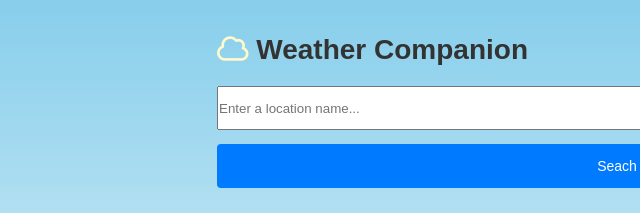
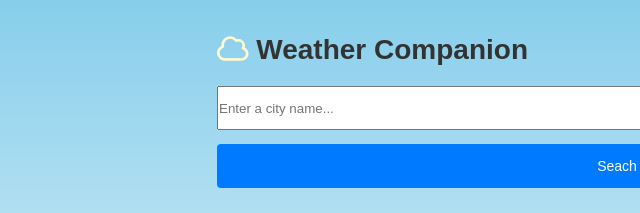
Before and after one commit to limanjohnson/wdd131, a plain HTML site: page project/index.html in a window 1280 px wide. Shown: the top 213 px of the page, 23-663 px from the left. Drawn offline with Linux system fonts and the light colour scheme.

Commit message:
LN project files 1.12

```diff
--- a/project/index.html
+++ b/project/index.html
@@ -29,7 +29,7 @@
         </div>
         <div class="search-container">
             <label for="search-bar"></label>
-            <input type="text" id="search-bar" placeholder="Enter a location name...">
+            <input type="text" id="search-bar" placeholder="Enter a city name...">
             <button id="search-button">Seach</button>
             <div id="search-results"></div>
         </div>
```
